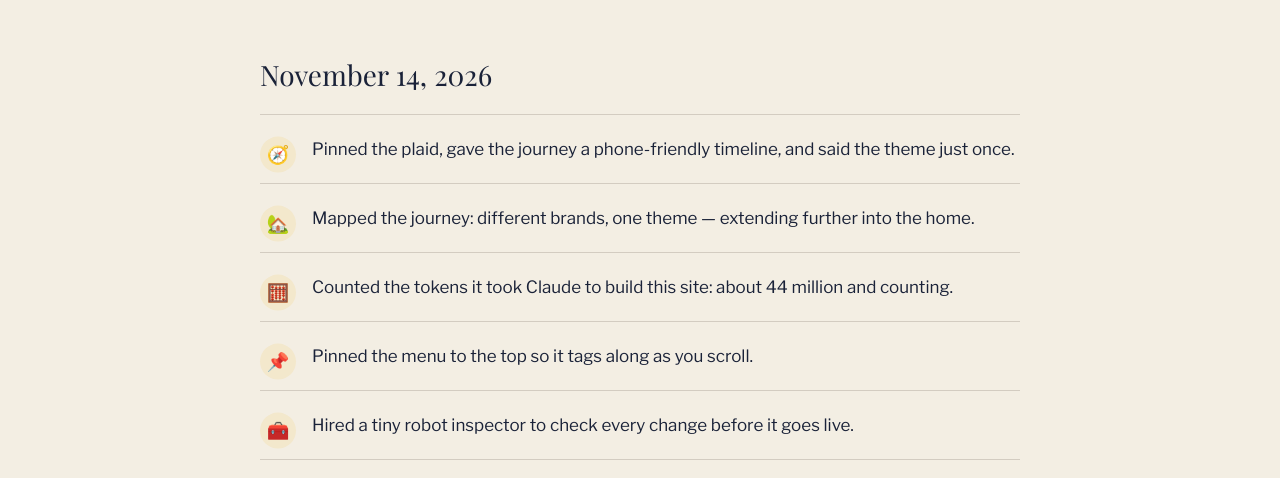
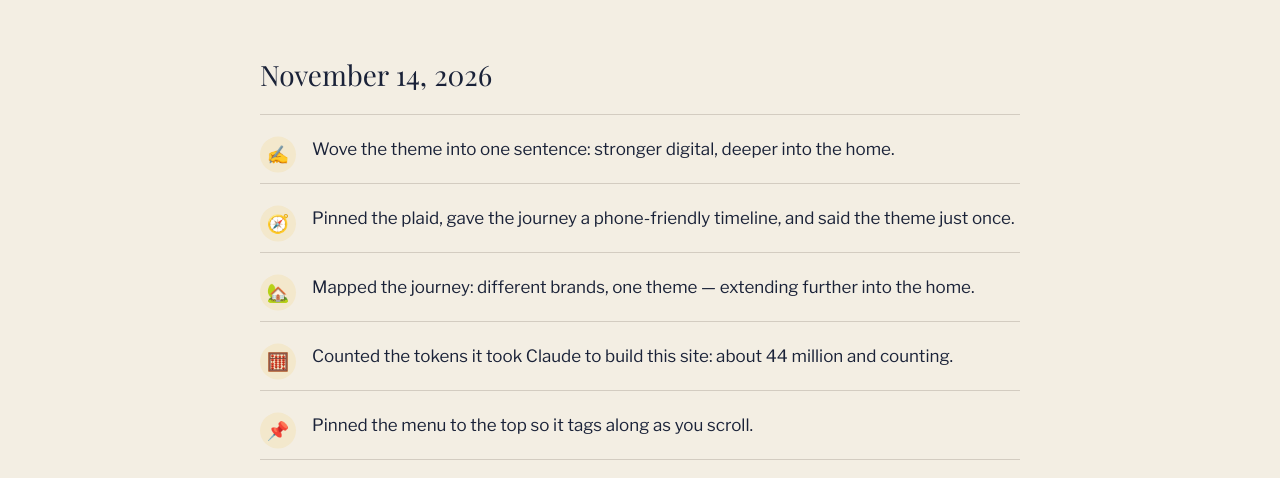
Before and after one commit to vladarakhunov/vladarakhunov.me, a plain HTML site: page changelog.html in a window 1280 px wide. Shown: the part 284-762 px from the top of the page. Drawn offline with nearby package versions, Linux system fonts and the light colour scheme; a web font is replaced by a local one.

Commit message:
Changelog: note the career journey copy update
Co-Authored-By: Claude Opus 5.5 <noreply@anthropic.com>
Claude-Session: https://claude.ai/code/session_013B22z5iqtJxS5QiGBXostA

```diff
--- a/changelog.html
+++ b/changelog.html
@@ -37,6 +37,7 @@ a:focus-visible{outline:2px solid #1A2238;outline-offset:3px}
   <section aria-labelledby="d-2026-11-14">
     <h2 id="d-2026-11-14" style="margin:0 0 16px;font-family:'Playfair Display',Georgia,serif;font-weight:400;font-size:1.75rem">November 14, 2026</h2>
     <ul class="log">
+      <li><span class="b" aria-hidden="true">✍️</span><span>Wove the theme into one sentence: stronger digital, deeper into the home.</span></li>
       <li><span class="b" aria-hidden="true">🧭</span><span>Pinned the plaid, gave the journey a phone-friendly timeline, and said the theme just once.</span></li>
       <li><span class="b" aria-hidden="true">🏡</span><span>Mapped the journey: different brands, one theme — extending further into the home.</span></li>
       <li><span class="b" aria-hidden="true">🧮</span><span>Counted the tokens it took Claude to build this site: about 44 million and counting.</span></li>
```
